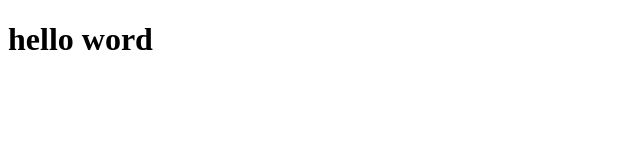
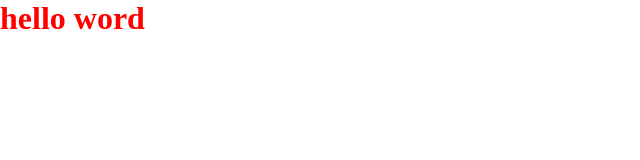
Before and after one commit to Evanjr73/pokedex, a plain HTML site: page index.html in a window 1280 px wide. Shown: the whole page, without its empty margins (0-640 px from the left). Drawn offline with Linux system fonts and the light colour scheme.

Commit message:
add estilo

```diff
--- /dev/null
+++ b/css/global.css
@@ -0,0 +1,5 @@
+*{
+    margin: 0;
+    padding: 0;
+}
+h1{color: red;}
--- a/index.html
+++ b/index.html
@@ -4,9 +4,11 @@
     <meta charset="UTF-8">
     <meta http-equiv="X-UA-Compatible" content="IE=edge">
     <meta name="viewport" content="width=device-width, initial-scale=1.0">
+    <link rel="stylesheet" href="./css/global.css">
     <title>POKEDEX</title>
 </head>
 <body>
     <h1>hello word</h1>
 </body>
+<script src="js/main.js"></script>
 </html>
```
Also changed, not shown: js/main.js (added).
